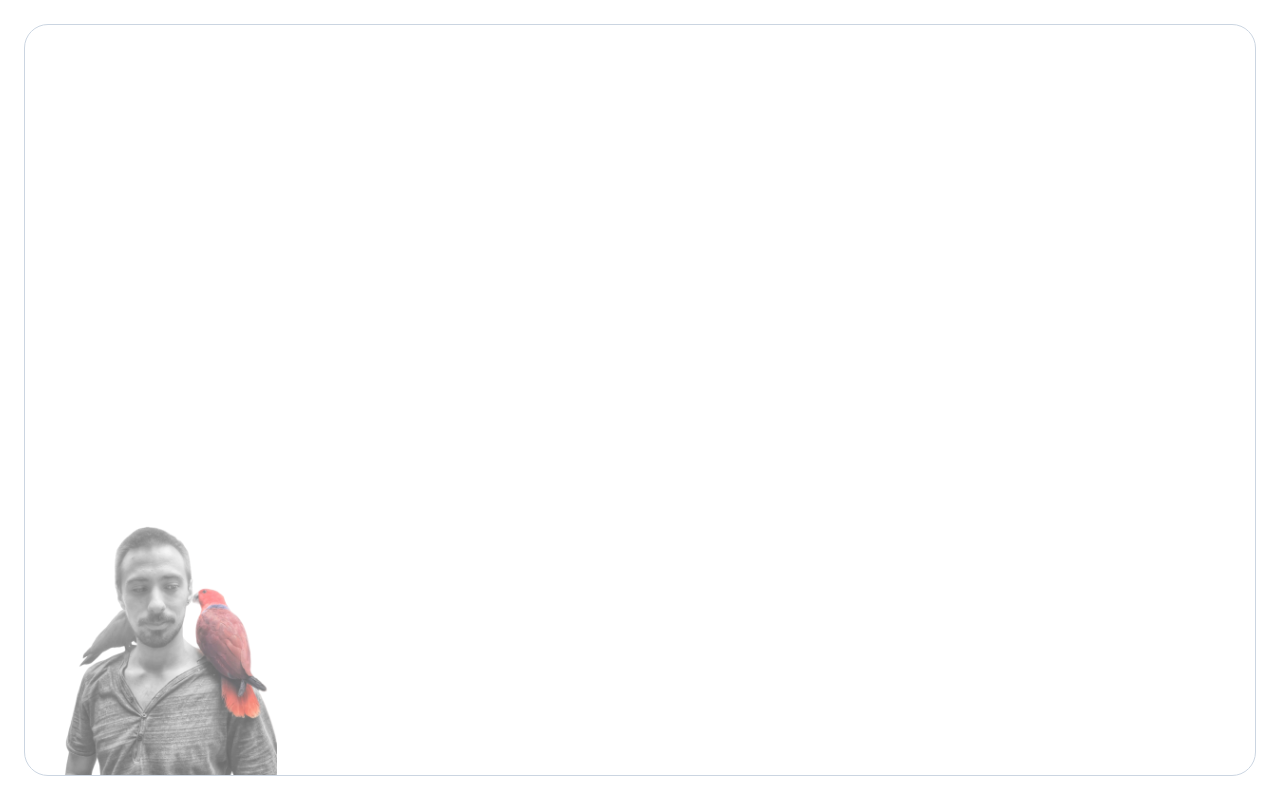
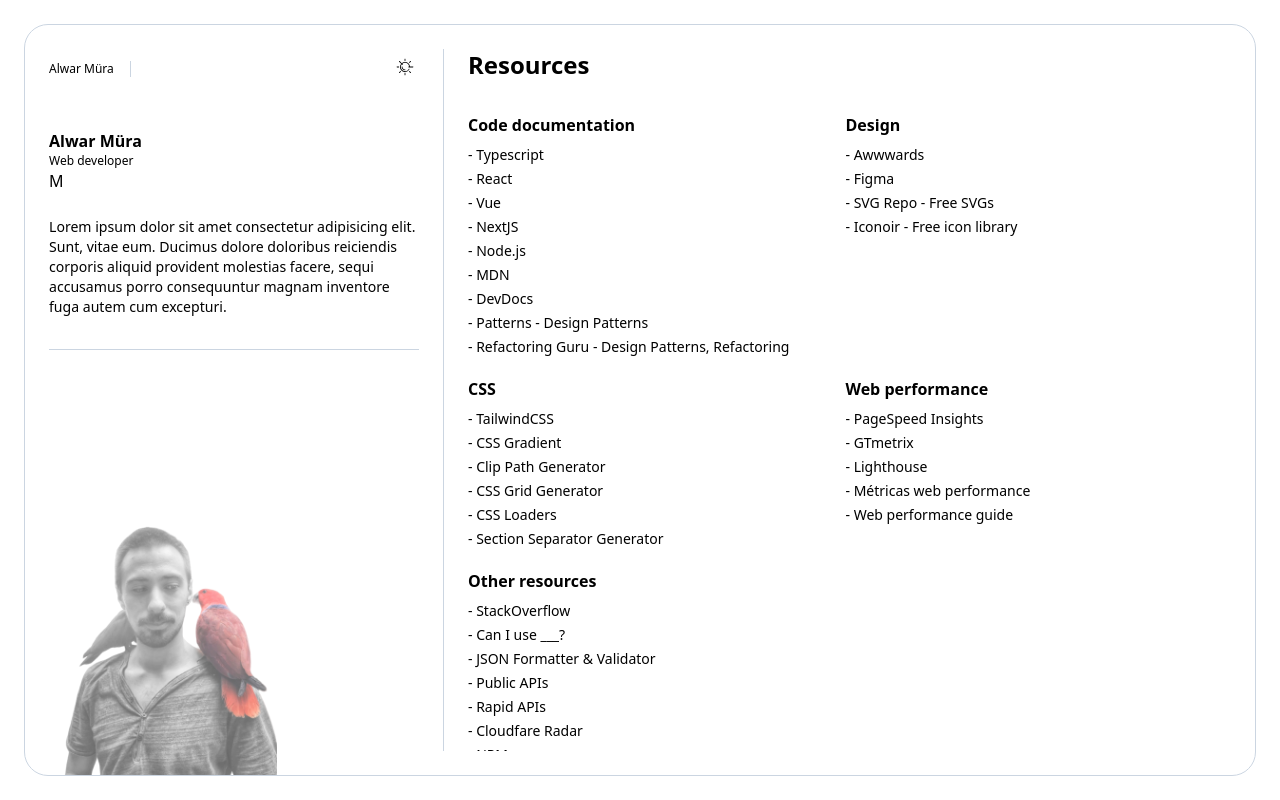
Before and after one commit to AlwarMra/portfolio, a React (Vite) app: page /resources in a window 1280 px wide. Built offline with nearby package versions, Linux system fonts and the light colour scheme.

Commit message:
Resources and 404 pages

```diff
--- a/src/App.tsx
+++ b/src/App.tsx
@@ -1,11 +1,14 @@
 import { useContext } from 'react'
-import Layout from './components/Layout'
-import Menu from './components/Menu'
-import StoreContext from './StoreContext'
-import ProjectCard from './components/ProjectCard'
-import { projects } from './data/projects'
-import { Route } from 'wouter'
-import Home from 'src/Home'
+import { Route, Switch } from 'wouter'
+import { projects } from 'src/data/projects'
+import StoreContext from 'src/StoreContext'
+//Pages
+import Home from 'src/components/Home'
+import Resources from 'src/components/Resources'
+//Components
+import Layout from 'src/components/Layout'
+import Menu from 'src/components/Menu'
+import NotFound from './components/NotFound'
 
 function App() {
   const { theme } = useContext(StoreContext)
@@ -15,7 +18,24 @@ function App() {
   return (
     <div className={`${theme}`}>
       <Layout>
-        <Route path='/' component={Home} />
+        <div className='w-full top-0 sticky mb-8 lg:pr-6 lg:mb-0'>
+          <Menu />
+          <div className='mb-6'>
+            <h1 className='font-bold text-base'>Alwar Müra</h1>
+            <p className='text-xs'>Web developer</p>M
+          </div>
+          <p className='text-sm lg:text-[1.1vw] pb-8 border-b border-slate-300'>
+            Lorem ipsum dolor sit amet consectetur adipisicing elit. Sunt, vitae
+            eum. Ducimus dolore doloribus reiciendis corporis aliquid provident
+            molestias facere, sequi accusamus porro consequuntur magnam
+            inventore fuga autem cum excepturi.
+          </p>
+        </div>
+        <Switch>
+          <Route path='/' component={Home} />
+          <Route path='/resources' component={Resources} />
+          <Route component={NotFound} />
+        </Switch>
       </Layout>
     </div>
   )
--- a/src/Home.tsx
+++ /dev/null
@@ -1,32 +0,0 @@
-import Menu from 'src/components/Menu'
-import ProjectCard from 'src/components/ProjectCard'
-import { projects } from 'src/data/projects'
-
-const Home = () => {
-  return (
-    <>
-      <div className='w-full top-0 sticky mb-8 lg:pr-6 lg:mb-0'>
-        <Menu />
-        <div className='mb-6'>
-          <h1 className='font-bold text-base'>Alwar Müra</h1>
-          <p className='text-xs'>Web developer</p>M
-        </div>
-        <p className='text-sm lg:text-[1.1vw] pb-8 border-b border-slate-300'>
-          Lorem ipsum dolor sit amet consectetur adipisicing elit. Sunt, vitae
-          eum. Ducimus dolore doloribus reiciendis corporis aliquid provident
-          molestias facere, sequi accusamus porro consequuntur magnam inventore
-          fuga autem cum excepturi.
-        </p>
-      </div>
-
-      <div className='w-full relative lg:px-6 lg:border-l lg:border-slate-300'>
-        <h2 className='font-bold text-2xl mb-8'>Projects</h2>
-        {projects.map(proj => (
-          <ProjectCard project={proj} />
-        ))}
-      </div>
-    </>
-  )
-}
-
-export default Home
--- /dev/null
+++ b/src/components/Home.tsx
@@ -0,0 +1,18 @@
+import Menu from 'src/components/Menu'
+import ProjectCard from 'src/components/ProjectCard'
+import { projects } from 'src/data/projects'
+
+const Home = () => {
+  return (
+    <>
+      <div className='w-full relative lg:px-6 lg:border-l lg:border-slate-300'>
+        <h2 className='font-bold text-2xl mb-8'>Projects</h2>
+        {projects.map(proj => (
+          <ProjectCard project={proj} />
+        ))}
+      </div>
+    </>
+  )
+}
+
+export default Home
--- /dev/null
+++ b/src/components/NotFound.tsx
@@ -0,0 +1,20 @@
+import React from 'react'
+import { Link } from 'wouter'
+
+const NotFound = () => {
+  return (
+    <>
+      <div className='w-full relative lg:px-6 lg:border-l lg:border-slate-300 min-h-[87vh]'>
+        <h2 className='font-bold text-2xl mb-8'>????</h2>
+        <p>
+          La página a la que intentas acceder no existe. Volvamos a la{' '}
+          <Link href='/' className='font-semibold hover:opacity-70'>
+            home.
+          </Link>
+        </p>
+      </div>
+    </>
+  )
+}
+
+export default NotFound
--- /dev/null
+++ b/src/components/Resources.tsx
@@ -0,0 +1,27 @@
+import { resources as data } from 'src/data/resources'
+
+const Resources = () => {
+  return (
+    <div className='w-full relative lg:px-6 lg:border-l lg:border-slate-300'>
+      <h2 className='font-bold text-2xl mb-8'>Resources</h2>
+      <div className='grid grid-cols-2 gap-4'>
+        {data.map(elem => (
+          <div>
+            <h3 className='font-bold mb-2'>{elem.title}</h3>
+            {elem.resources.map(res => (
+              <a
+                href={res.url}
+                target='_blank'
+                className='block text-sm mb-1 hover:opacity-80'
+              >
+                - {res.name}
+              </a>
+            ))}
+          </div>
+        ))}
+      </div>
+    </div>
+  )
+}
+
+export default Resources
--- a/src/data/resources.ts
+++ b/src/data/resources.ts
@@ -144,6 +144,10 @@ export const resources: IListResource[] = [
         name: 'Cloudfare Radar',
         url: 'https://radar.cloudflare.com/',
       },
+      {
+        name: 'NPM',
+        url: 'https://www.npmjs.com/',
+      },
     ],
   },
 ]
```
